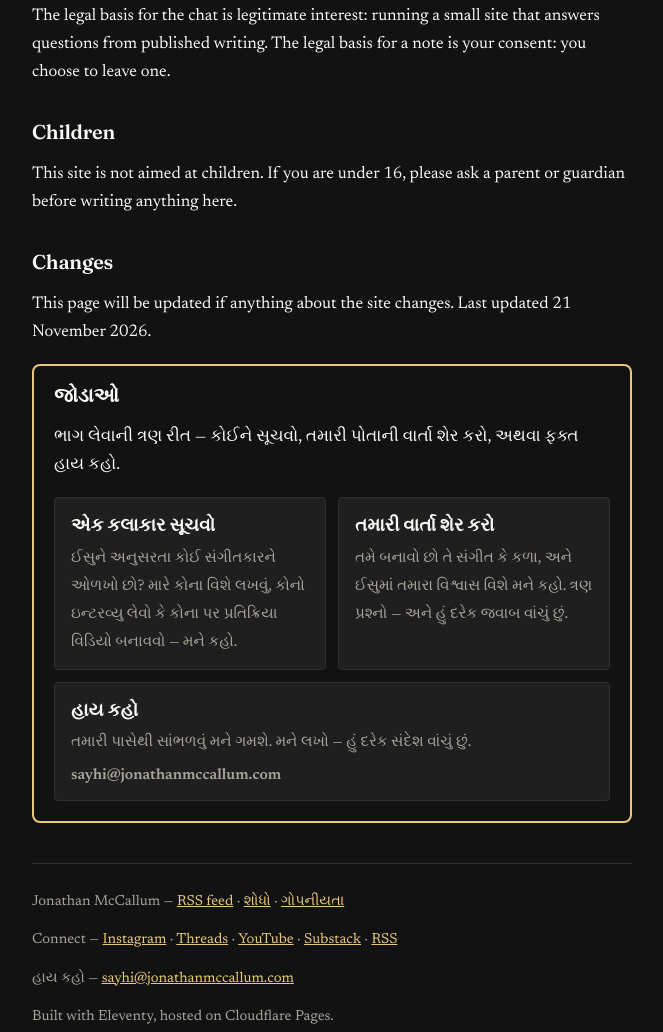
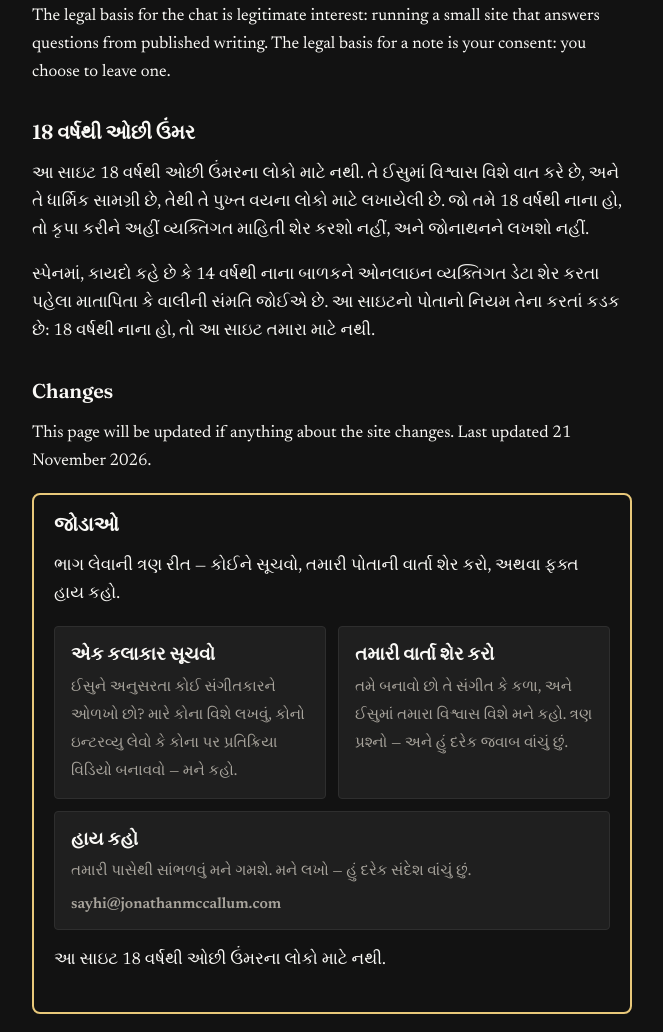
Before and after one commit to streamjonathan/jonathanmccallum-gu, an Eleventy site: page content/pages/privacy.md in a window 1280 px wide. Shown: the part 1553-2585 px from the top of the page, without its empty margins (308-971 px from the left). Built offline with nearby package versions, Linux system fonts and the light colour scheme; Eleventy itself is replaced by a stand-in of ours; files that its build step writes are made by us from their sources.

Commit message:
Under-18 policy: site is not for people under 18 [gu]

```diff
--- a/_includes/get-involved.njk
+++ b/_includes/get-involved.njk
@@ -16,4 +16,5 @@
       <span class="get-involved__email" data-contact-email-text>મને ઈમેલ કરો</span>
     </a>
   </div>
+  <p>આ સાઇટ 18 વર્ષથી ઓછી ઉંમરના લોકો માટે નથી.</p>
 </section>
--- a/content/pages/privacy.md
+++ b/content/pages/privacy.md
@@ -40,9 +40,11 @@ This site follows the EU's General Data Protection Regulation (GDPR) as its stan
 
 The legal basis for the chat is legitimate interest: running a small site that answers questions from published writing. The legal basis for a note is your consent: you choose to leave one.
 
-## Children
+## 18 વર્ષથી ઓછી ઉંમર
 
-This site is not aimed at children. If you are under 16, please ask a parent or guardian before writing anything here.
+આ સાઇટ 18 વર્ષથી ઓછી ઉંમરના લોકો માટે નથી. તે ઈસુમાં વિશ્વાસ વિશે વાત કરે છે, અને તે ધાર્મિક સામગ્રી છે, તેથી તે પુખ્ત વયના લોકો માટે લખાયેલી છે. જો તમે 18 વર્ષથી નાના હો, તો કૃપા કરીને અહીં વ્યક્તિગત માહિતી શેર કરશો નહીં, અને જોનાથનને લખશો નહીં.
+
+સ્પેનમાં, કાયદો કહે છે કે 14 વર્ષથી નાના બાળકને ઓનલાઇન વ્યક્તિગત ડેટા શેર કરતા પહેલા માતાપિતા કે વાલીની સંમતિ જોઈએ છે. આ સાઇટનો પોતાનો નિયમ તેના કરતાં કડક છે: 18 વર્ષથી નાના હો, તો આ સાઇટ તમારા માટે નથી.
 
 ## Changes
 
```
